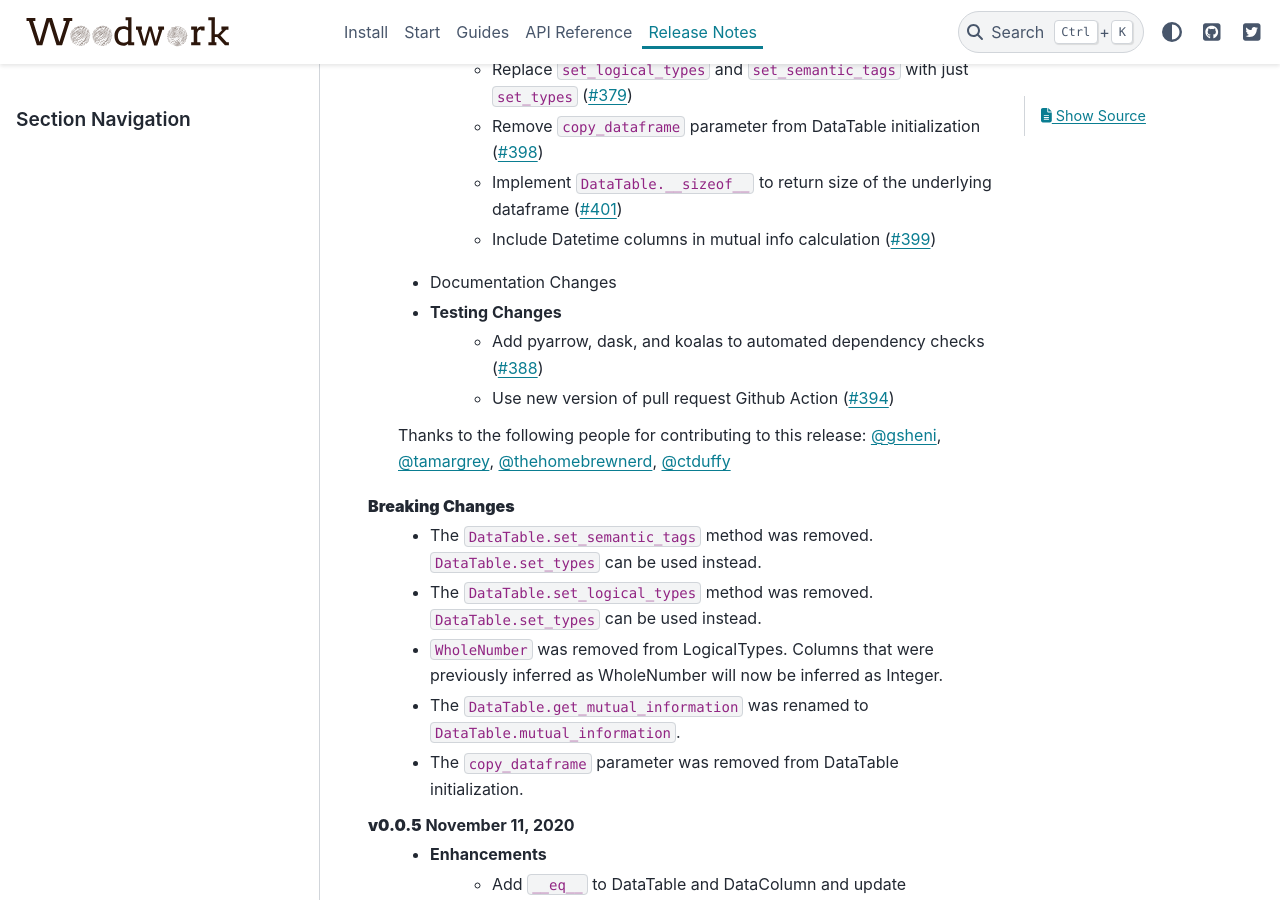
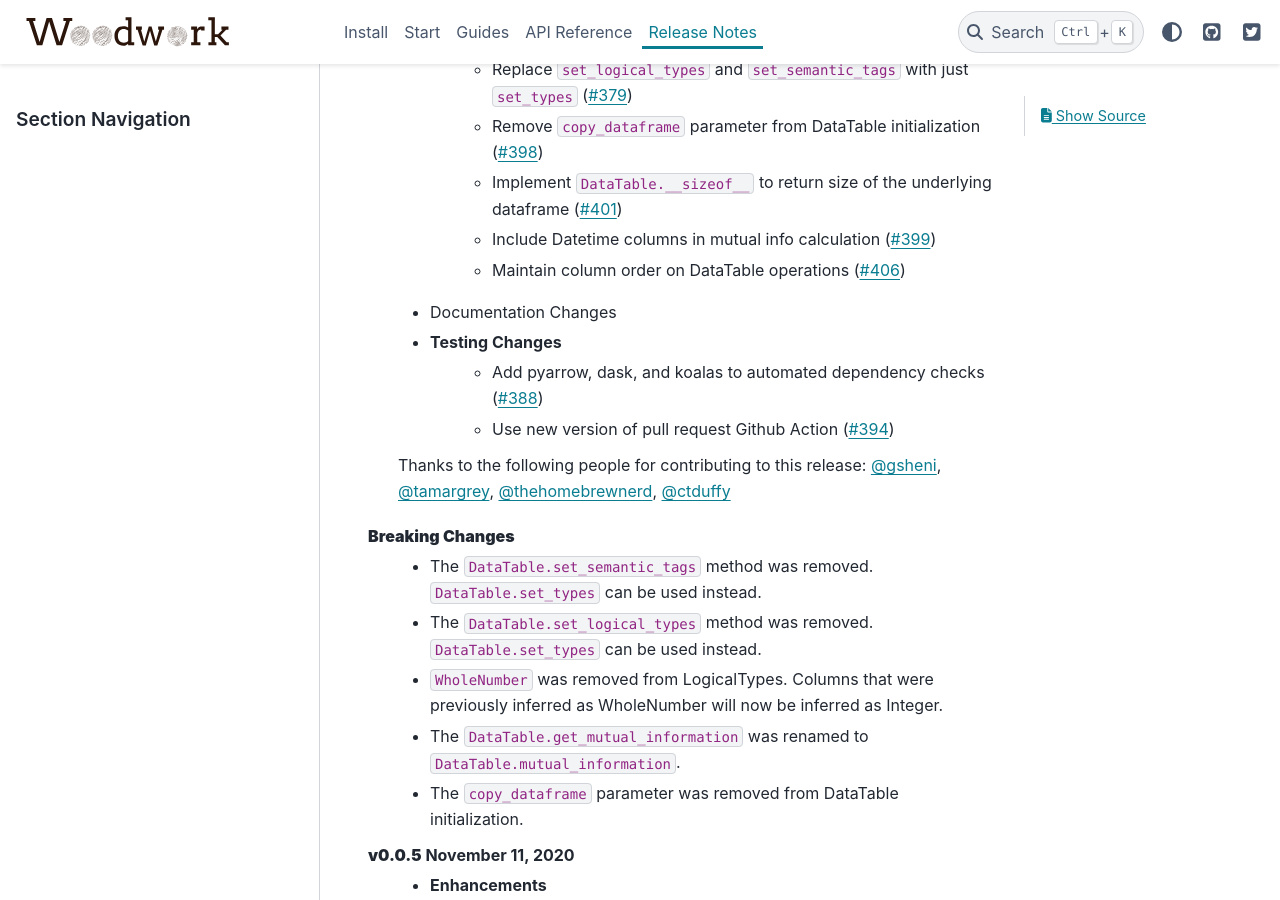
Before and after one commit to alteryx/woodwork, a Sphinx documentation site: the page built from docs/source/release_notes.rst, in a window 1280 px wide and 900 px high, scrolled down 739 px. Built offline with Sphinx 7.4.7 and the PyData theme 0.15.4, drawn with Linux system fonts in a browser that asks for light colours; comment, search, counter and statistics services are not loaded.

Commit message:
Add release note

```diff
--- a/docs/source/release_notes.rst
+++ b/docs/source/release_notes.rst
@@ -22,6 +22,7 @@ Release Notes
         * Remove ``copy_dataframe`` parameter from DataTable initialization (:pr:`398`)
         * Implement ``DataTable.__sizeof__`` to return size of the underlying dataframe (:pr:`401`)
         * Include Datetime columns in mutual info calculation (:pr:`399`)
+        * Maintain column order on DataTable operations (:pr:`406`)
     * Documentation Changes
     * Testing Changes
         * Add pyarrow, dask, and koalas to automated dependency checks (:pr:`388`)
```
